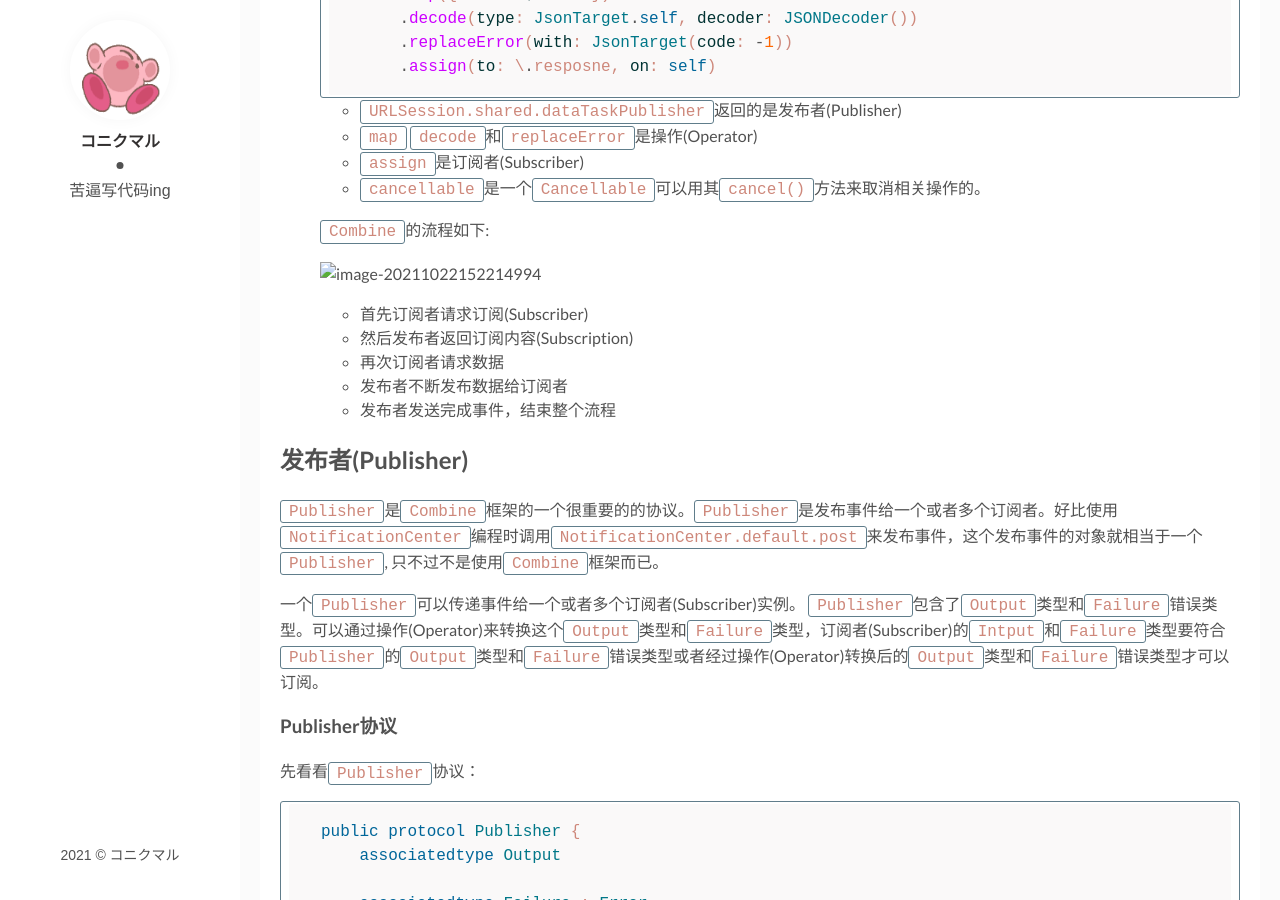
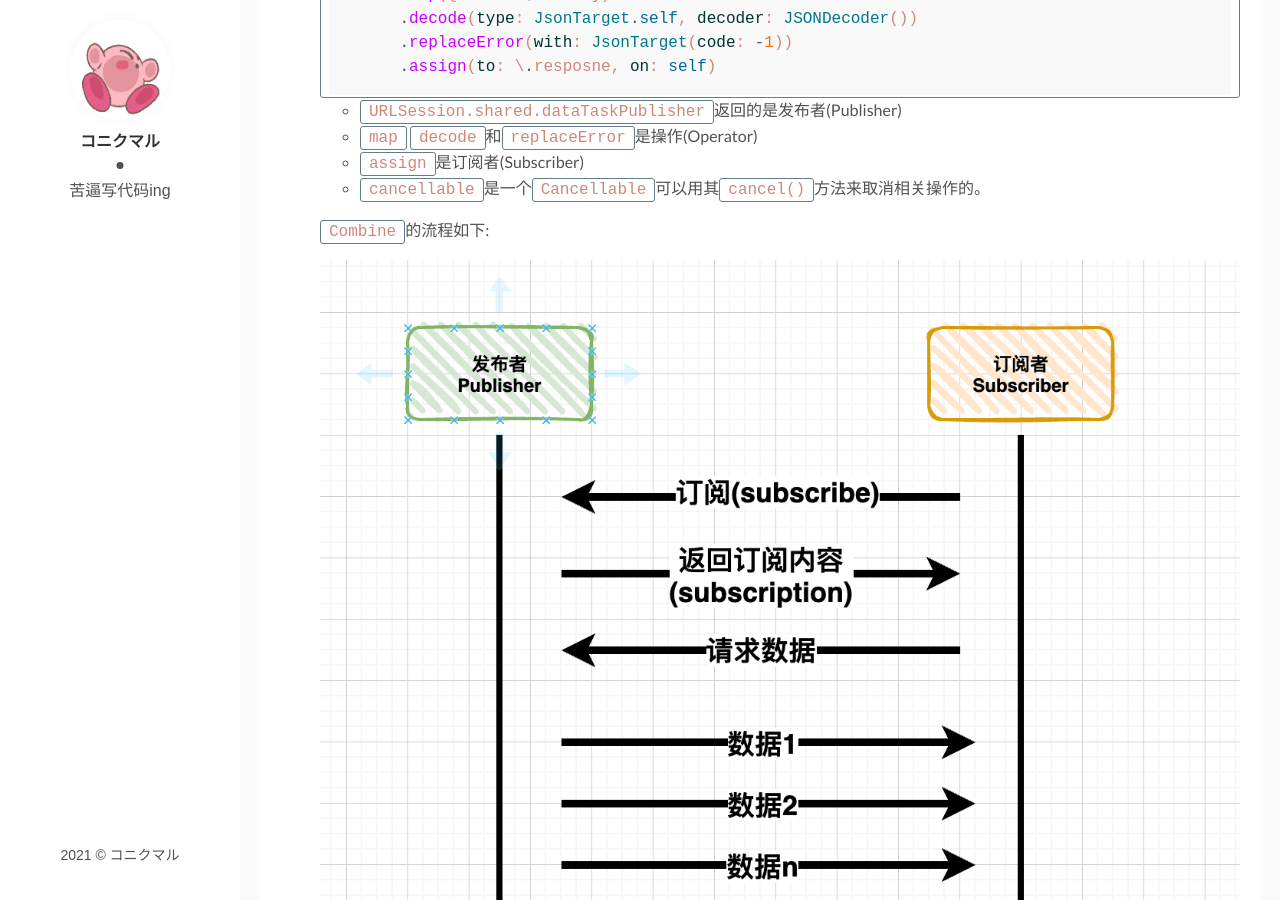
Before and after one commit to RiuHDuo/riuhduo.github.io, a Jekyll site: the page built from _posts/2021-10-22-SwiftUI-Combine-part-1.md, in a window 1280 px wide and 900 px high, scrolled down 1474 px. Built offline with Jekyll 4.4.1, drawn with Linux system fonts in a browser that asks for light colours; comment, search, counter and statistics services are not loaded.

Commit message:
update from missing image

```diff
--- a/_posts/2021-10-22-SwiftUI-Combine-part-1.md
+++ b/_posts/2021-10-22-SwiftUI-Combine-part-1.md
@@ -59,7 +59,7 @@ tags: [SwiftUI]
 
   `Combine`的流程如下:
 
-  ![image-20211022152214994](/Users/riuhduo/Documents/GitHub/riuhduo.github.io/assets/img/image-20211022152214994.png)
+  ![image-20211022152214994](/assets/img/image-20211022152214994.png)
 
   - 首先订阅者请求订阅(Subscriber)
   - 然后发布者返回订阅内容(Subscription)
```
